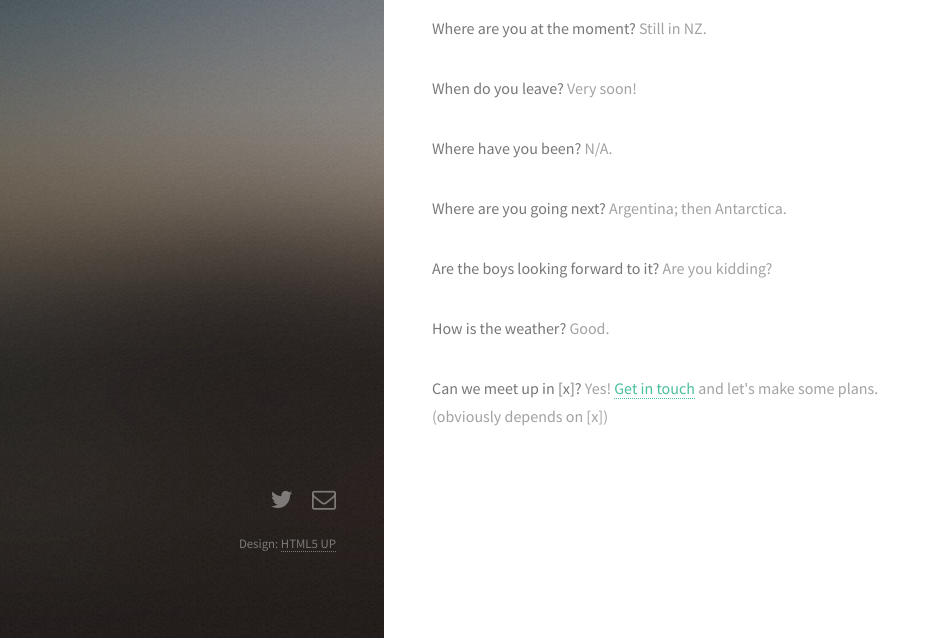
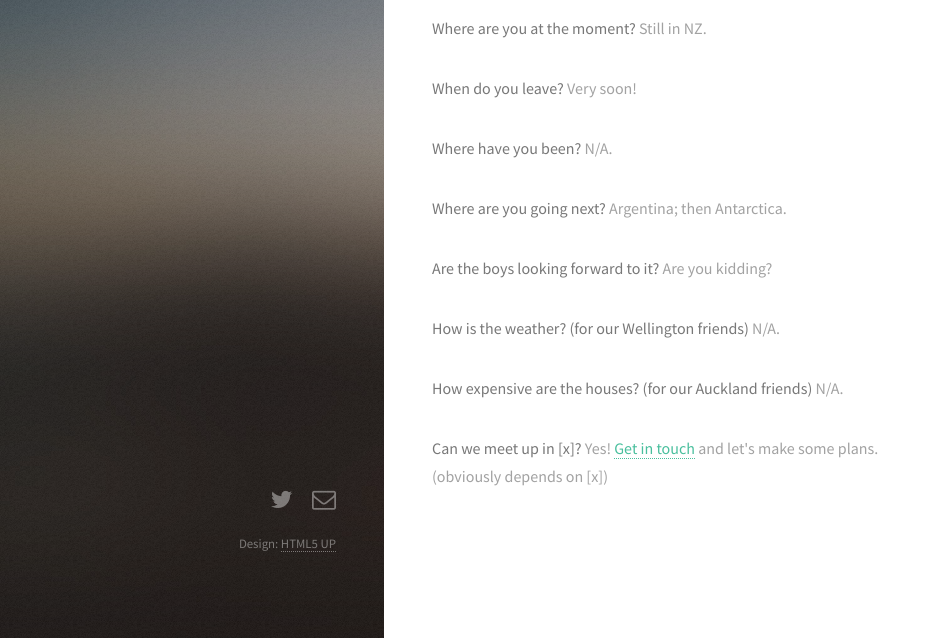
Before and after one commit to HokuNZ/2016Web, a plain HTML site: page index.html in a window 1280 px wide. Shown: the part 162-800 px from the top of the page, without its empty margins (0-940 px from the left). Drawn offline with Linux system fonts and the light colour scheme.

Commit message:
Updated '/index.html' via CloudCannon

```diff
--- a/index.html
+++ b/index.html
@@ -34,7 +34,8 @@
 						<p><strong>Where have you been?</strong> N/A.</p>
 						<p><strong>Where are you going next?</strong> Argentina; then Antarctica.</p>
 						<p><strong>Are the boys looking forward to it?</strong> Are you kidding?</p>
-						<p><strong>How is the weather?</strong> Good.</p>
+						<p><strong>How is the weather? (for our Wellington friends)</strong> N/A.</p>
+						<p><strong>How expensive are the houses? (for our Auckland friends)</strong> N/A.</p>
 						<p><strong>Can we meet up in [x]?</strong> Yes! <a href="mailto:2016@hoku.nz">Get in touch</a> and let's make some plans.<br />(obviously depends on [x])</p>
 						<ul class="actions" style="display:none;">
 							<li><a href="#" class="button">Learn More</a></li>
```
